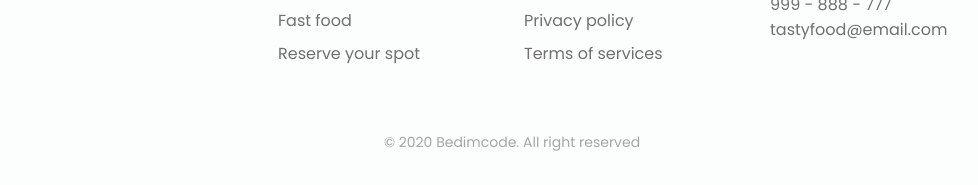
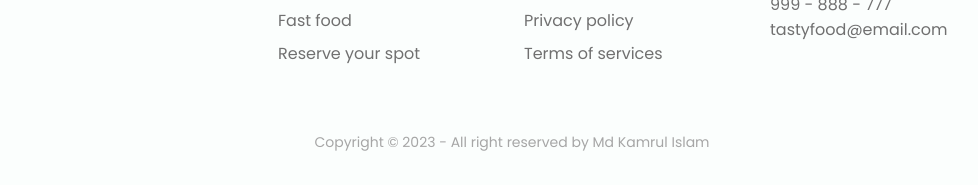
Before and after one commit to wdkammrul/Responsive-Website-Responsive, a plain HTML site: page index.html in a window 1280 px wide. Shown: the part 3579-3764 px from the top of the page, without its empty margins (128-1106 px from the left). Drawn offline with nearby package versions, Linux system fonts and the light colour scheme.

Commit message:
add info

```diff
--- a/index.html
+++ b/index.html
@@ -466,7 +466,7 @@
                 </div>
             </div>
 
-            <p class="footer__copy">&#169; 2020 Bedimcode. All right reserved</p>
+            <p class="footer__copy">Copyright © 2023 - All right reserved by Md Kamrul Islam</p>
         </footer>
 
         <!--========== SCROLL REVEAL ==========-->
```
